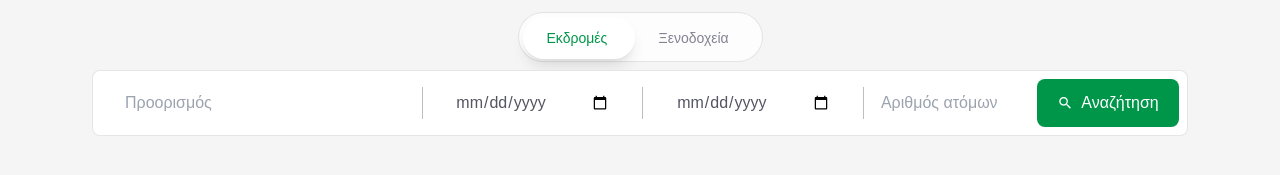
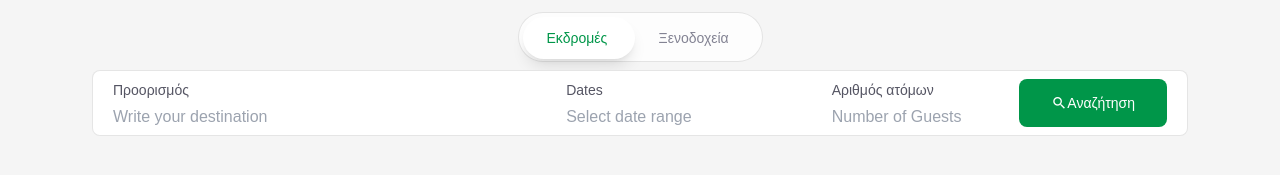
Before and after one commit to eliasglyptis/abby, a React (Create React App) app: page / in a window 1280 px wide. Shown: the part 304-479 px from the top of the page. Built offline with nearby package versions, Linux system fonts and the light colour scheme; no server answers.

Commit message:
improved Search Component

```diff
--- a/src/components/Search.js
+++ b/src/components/Search.js
@@ -2,41 +2,63 @@ import React from "react";
 
 export default function Search() {
   return (
-    <div className="flex items-center w-full bg-white border border-stroke rounded-lg">
-      <div className="flex items-center justify-between w-full">
+    <div className="gap-4 text-sm flex bg-white backdrop-blur-lg bg-white border border-stroke rounded-lg w-full flex-col p-2">
+      <div className="flex items-center flex-col px-3 lg:flex-row lg:space-y-0 space-y-4 lg:space-x-4">
+
+        <div className="w-full">
+          <div className="w-full autocomplete relative z-50">
+            <label className="text-sm" htmlFor="destination">Προορισμός</label>
             <input
+              className="bg-transparent pt-2 !outline-0 leading-4 relative rounded-lg text-mid-gray text-base placeholder-gray-500 w-full focus:ring-0"
               type="text"
-          placeholder="Προορισμός"
-          className="w-[328px] h-[64px] p-2 px-[32px] bg-white rounded-l-lg focus:outline-none"
+              id="destination"
+              placeholder="Write your destination"
+              autoComplete="off"
             />
-        <div className="w-[1px] h-[32px] bg-field-border"></div>
+          </div>
+        </div>
+
+        <div className="w-full lg:hidden h-[1px] bg-field-border"></div>
+
+        <div className="w-full flex flex-col lg:flex-row lg:gap-2 gap-4">
+          <div className="flex-[3]">
+            <div className="w-full autocomplete relative z-50">
+              <label className="text-sm" htmlFor="date-range">Dates</label>
               <input
-          type="date"
-          placeholder="Check In"
-          className="w-[218.5px] h-[64px] p-2 px-[32px] bg-white focus:outline-none"
+                className="bg-transparent pt-2 !outline-0 leading-4 relative rounded-lg text-mid-gray text-base placeholder-gray-500 w-full focus:ring-0"
+                type="text"
+                id="date-range"
+                placeholder="Select date range"
+                onFocus={(e) => (e.target.type = "date")}
+                onBlur={(e) => (e.target.type = "text")}
               />
-        <div className="w-[1px] h-[32px] bg-field-border"></div>
+            </div>
+          </div>
+
+          <div className="w-full lg:hidden h-[1px] bg-field-border"></div>
+
+          <div className="flex-[2]">
+            <div className="w-full autocomplete relative z-50">
+              <label className="text-sm" htmlFor="guests">Αριθμός ατόμων</label>
               <input
-          type="date"
-          placeholder="Check Out"
-          className="w-[218.5px] h-[64px] p-2 px-[32px] bg-white focus:outline-none"
+                className="bg-transparent pt-2 !outline-0 leading-4 relative rounded-lg text-mid-gray text-base placeholder-gray-500 w-full focus:ring-0"
+                type="number"
+                id="guests"
+                placeholder="Number of Guests"
               />
-        <div className="w-[1px] h-[32px] bg-field-border"></div>
-        <input
-          type="number"
-          placeholder="Αριθμός ατόμων"
-          className="w-[172px] h-[64px] p-2 px-[16px] bg-white focus:outline-none"
-        />
+            </div>
+          </div>
+        </div>
 
+        <div className="w-full lg:hidden h-[1px] bg-field-border"></div>
 
-      </div>
-    <button className="w-[142px] h-[48px] py-[16px] px-[32px] flex items-center justify-center bg-accent-green text-white rounded-lg  mr-2 gap-2">
+        <div className="flex-none w-full lg:w-auto">
+          <button className="w-full h-[48px] py-[16px] px-[32px] flex items-center justify-center bg-accent-green text-white rounded-lg">
             <i className="material-icons text-[16px] leading-none">search</i>
             <span>Αναζήτηση</span>
           </button>
-
-
-
+        </div>
+      </div>
     </div>
   );
 }
```
Lines whose indentation alone changed are shown as unchanged.
